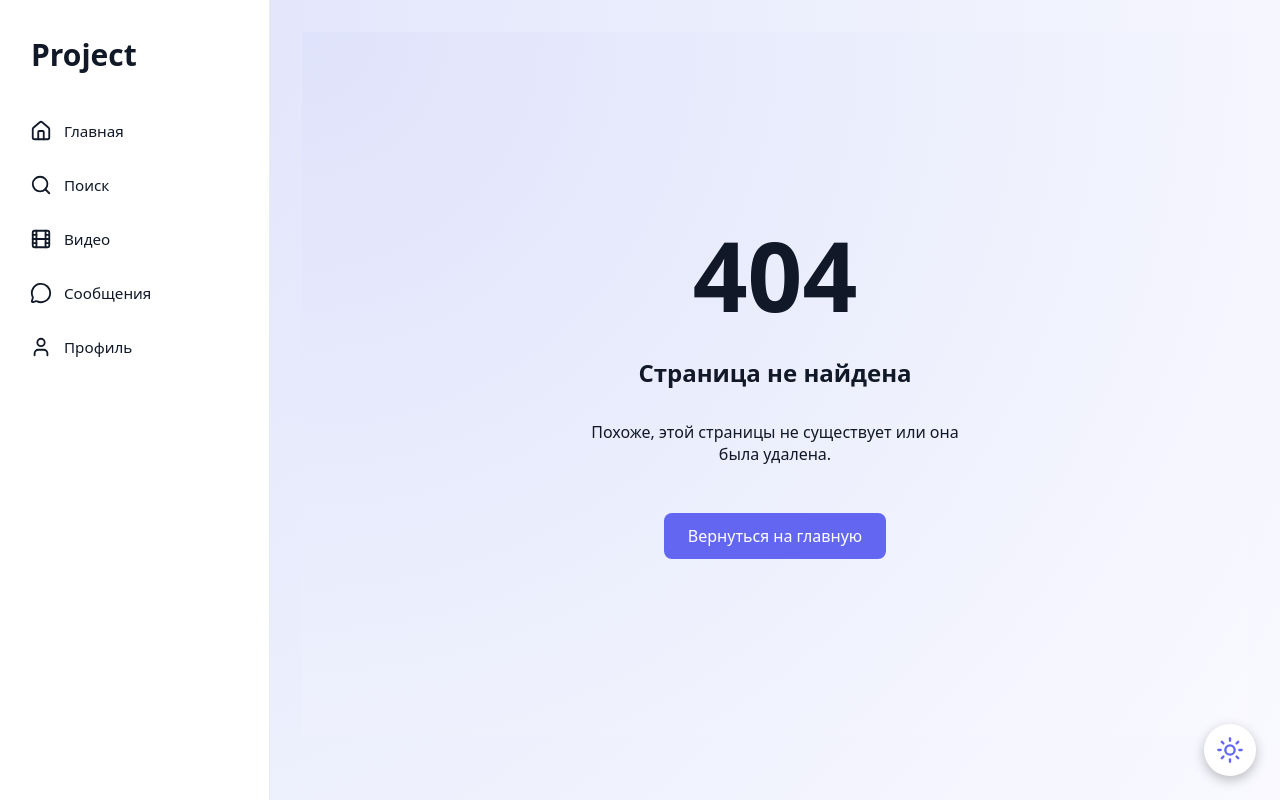
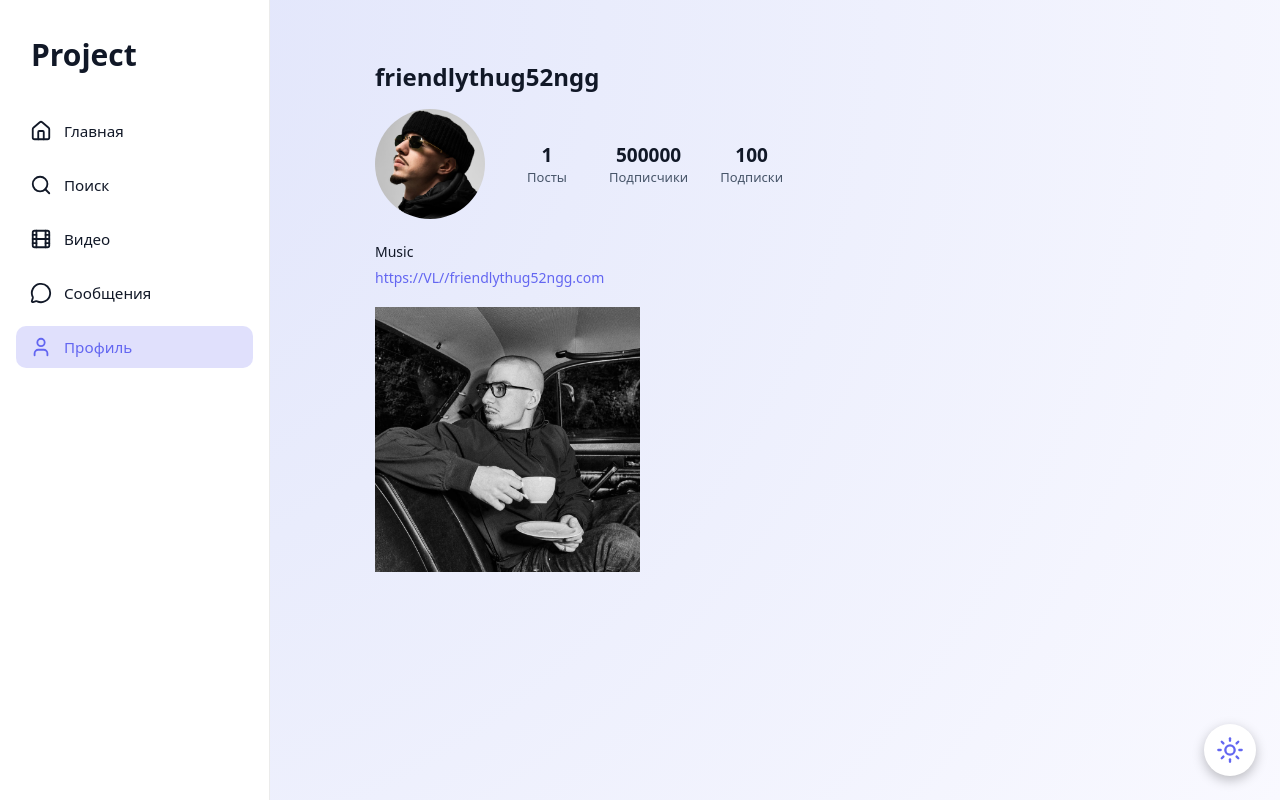
Before and after one commit to younggsad/Project, a Next.js app: page /ProfilePage/1 in a window 1280 px wide. Before the commit this address had no page. Built offline with nearby package versions, Linux system fonts and the light colour scheme.

Commit message:
Добавлен профиль

```diff
--- /dev/null
+++ b/src/app/ProfilePage/[id]/ProfilePage.module.css
@@ -0,0 +1,148 @@
+/* === ОБЕРТКА ВСЕЙ СТРАНИЦЫ === */
+.profilePage {
+  width: 100%;
+  max-width: var(--content-width);
+  margin: 0 auto;
+  padding: 1rem 0;
+  color: var(--foreground);
+  transition: color 0.3s ease, background 0.3s ease;
+}
+
+/* === ВЕРХНЯЯ ОБЛАСТЬ ПРОФИЛЯ === */
+.header {
+  display: flex;
+  align-items: center;
+  gap: 32px;
+  padding: 1rem 0;
+}
+
+.avatar {
+  width: 110px;
+  height: 110px;
+  border-radius: 50%;
+  object-fit: cover;
+  background: var(--card-bg);
+}
+
+/* === СТАТИСТИКА === */
+.stats {
+  display: flex;
+  gap: 32px;
+}
+
+.statItem {
+  text-align: center;
+  min-width: 60px;
+}
+
+.statNumber {
+  font-weight: 700;
+  font-size: 19px;
+}
+
+.statLabel {
+  color: var(--muted-text);
+  font-size: 13px;
+}
+
+/* === ИМЯ, BIO === */
+.username {
+  font-size: 24px;
+  font-weight: 700;
+  margin-top: 12px;
+}
+
+.bio {
+  margin-top: 8px;
+  font-size: 14px;
+  line-height: 1.35;
+  white-space: pre-line;
+}
+
+/* === ССЫЛКА === */
+.link {
+  display: block;
+  margin-top: 6px;
+  font-size: 14px;
+  color: var(--accent);
+  text-decoration: none;
+  word-break: break-all;
+}
+
+/* === СЕТКА ПОСТОВ === */
+.gallery {
+  margin-top: 20px;
+  display: grid;
+  grid-template-columns: repeat(3, 1fr);
+  gap: 2px;
+}
+
+.post {
+  width: 100%;
+  aspect-ratio: 1 / 1;
+  object-fit: cover;
+  background: #000;
+}
+
+/* ========================= */
+/*        АДАПТИВ            */
+/* ========================= */
+
+/* — Планшеты — */
+@media (max-width: 1024px) {
+  .header {
+    gap: 20px;
+  }
+}
+
+/* — Мобильные — */
+@media (max-width: 768px) {
+  .header {
+    gap: 16px;
+  }
+
+  .avatar {
+    width: 95px;
+    height: 95px;
+  }
+
+  .stats {
+    gap: 20px;
+  }
+
+  .username {
+    font-size: 20px;
+  }
+}
+
+/* — Маленькие мобильные (iPhone SE) — */
+@media (max-width: 480px) {
+  .header {
+    gap: 14px;
+  }
+
+  .avatar {
+    width: 80px;
+    height: 80px;
+  }
+
+  .stats {
+    gap: 16px;
+  }
+
+  .statNumber {
+    font-size: 17px;
+  }
+
+  .username {
+    font-size: 18px;
+  }
+
+  .bio {
+    font-size: 13px;
+  }
+
+  .gallery {
+    gap: 1px;
+  }
+}
--- /dev/null
+++ b/src/app/ProfilePage/[id]/page.tsx
@@ -0,0 +1,47 @@
+import { users } from "@/data/user";
+import { posts } from "@/data/posts";
+import styles from "./ProfilePage.module.css";
+
+export default async function ProfilePage(props: { params: Promise<{ id: string }> }) {
+  const { id } = await props.params;
+  const userId = Number(id);
+
+  const user = users.find((u) => u.id === userId);
+
+  if (!user) return <div className="p-4">Пользователь не найден</div>;
+
+  const userPosts = posts.filter((p) => p.userId === userId);
+
+  return (
+    <div className={styles.profilePage}>
+    <div className={styles.username}>{user.username}</div>
+    <div className={styles.header}>
+        <img src={user.avatar} className={styles.avatar} />
+
+        <div className={styles.stats}>
+        <div className={styles.statItem}>
+            <div className={styles.statNumber}>{user.postsCount}</div>
+            <div className={styles.statLabel}>Посты</div>
+        </div>
+        <div className={styles.statItem}>
+            <div className={styles.statNumber}>{user.followers}</div>
+            <div className={styles.statLabel}>Подписчики</div>
+        </div>
+        <div className={styles.statItem}>
+            <div className={styles.statNumber}>{user.following}</div>
+            <div className={styles.statLabel}>Подписки</div>
+        </div>
+        </div>
+    </div>
+
+    <div className={styles.bio}>{user.bio}</div>
+    <a className={styles.link} href={user.link}>{user.link}</a>
+
+    <div className={styles.gallery}>
+        {userPosts.map((post) => (
+        <img key={post.id} src={post.image} className={styles.post} />
+        ))}
+    </div>
+    </div>
+  );
+}
--- a/src/components/Sidebar/Sidebar.tsx
+++ b/src/components/Sidebar/Sidebar.tsx
@@ -3,6 +3,7 @@
 import React from "react";
 import Link from "next/link";
 import { usePathname } from "next/navigation";
+import { users } from "@/data/user";
 
 import { Home, Search, Film, MessageCircle, User } from "lucide-react";
 
@@ -11,12 +12,14 @@ import styles from "./Sidebar.module.css";
 export const Sidebar: React.FC = () => {
   const pathname = usePathname();
 
+  const currentUser = users[0];
+
   const links = [
     { href: "/", label: "Главная", icon: <Home size={22} /> },
     { href: "/SearchPage", label: "Поиск", icon: <Search size={22} /> },
     { href: "/ReelsPage", label: "Видео", icon: <Film size={22} /> },
     { href: "/MessagesPage", label: "Сообщения", icon: <MessageCircle size={22} /> },
-    { href: "/ProfilePage", label: "Профиль", icon: <User size={22} /> },
+    { href: `/ProfilePage/${currentUser.id}`, label: "Профиль", icon: <User size={22} /> },
   ];
 
   return (
--- a/src/data/user.ts
+++ b/src/data/user.ts
@@ -2,11 +2,55 @@ export interface User {
   id: number;
   username: string;
   avatar: string;
+  bio: string;
+  link: string;
+  postsCount: number;
+  followers: number;
+  following: number;
+  highlights: []
 }
 
 export const users: User[] = [
-  { id: 1, username: "friendlythug52ngg", avatar: "/avatars/friendly-thug-52-ngg.png" },
-  { id: 2, username: "babymelo", avatar: "/avatars/baby-melo.jpg" },
-  { id: 3, username: "kai4ngel", avatar: "/avatars/kai-angel.png" },
-  { id: 4, username: "pepelnahudi", avatar: "/avatars/pepel-nahudi.png" },
+  {
+    id: 1,
+    username: "friendlythug52ngg",
+    avatar: "/avatars/friendly-thug-52-ngg.png",
+    bio: "Music",
+    link: "https://VL//friendlythug52ngg.com",
+    postsCount: 1,
+    followers: 500000,
+    following: 100,
+    highlights: []
+  },
+  {
+    id: 2,
+    username: "babymelo",
+    avatar: "/avatars/baby-melo.jpg",
+        bio: "Music",
+    link: "https://VL//babymelo.com",
+    postsCount: 1,
+    followers: 500000,
+    following: 100,
+    highlights: []
+  },
+  { id: 3,
+    username: "kai4ngel",
+    avatar: "/avatars/kai-angel.png",
+        bio: "Music",
+    link: "https://VL//kai4angel.com",
+    postsCount: 1,
+    followers: 500000,
+    following: 100,
+    highlights: []
+  },
+  { id: 4,
+    username: "pepelnahudi",
+    avatar: "/avatars/pepel-nahudi.png",
+        bio: "Music",
+    link: "https://VL//pepelnahudi.com",
+    postsCount: 1,
+    followers: 500000,
+    following: 100,
+    highlights: []
+  },
 ];
```
Also changed, not shown: src/app/ProfilePage/page.tsx (deleted, +0 -9 lines), src/components/Profile/ProfileBio.tsx (added, +21 -0 lines), src/components/Profile/ProfileHeader.tsx (added, +21 -0 lines), src/components/Profile/ProfileHighlights.tsx (added, +21 -0 lines), src/components/Profile/ProfilePostsGrid.tsx (added, +19 -0 lines), src/components/Profile/ProfileStats.tsx (added, +24 -0 lines).
